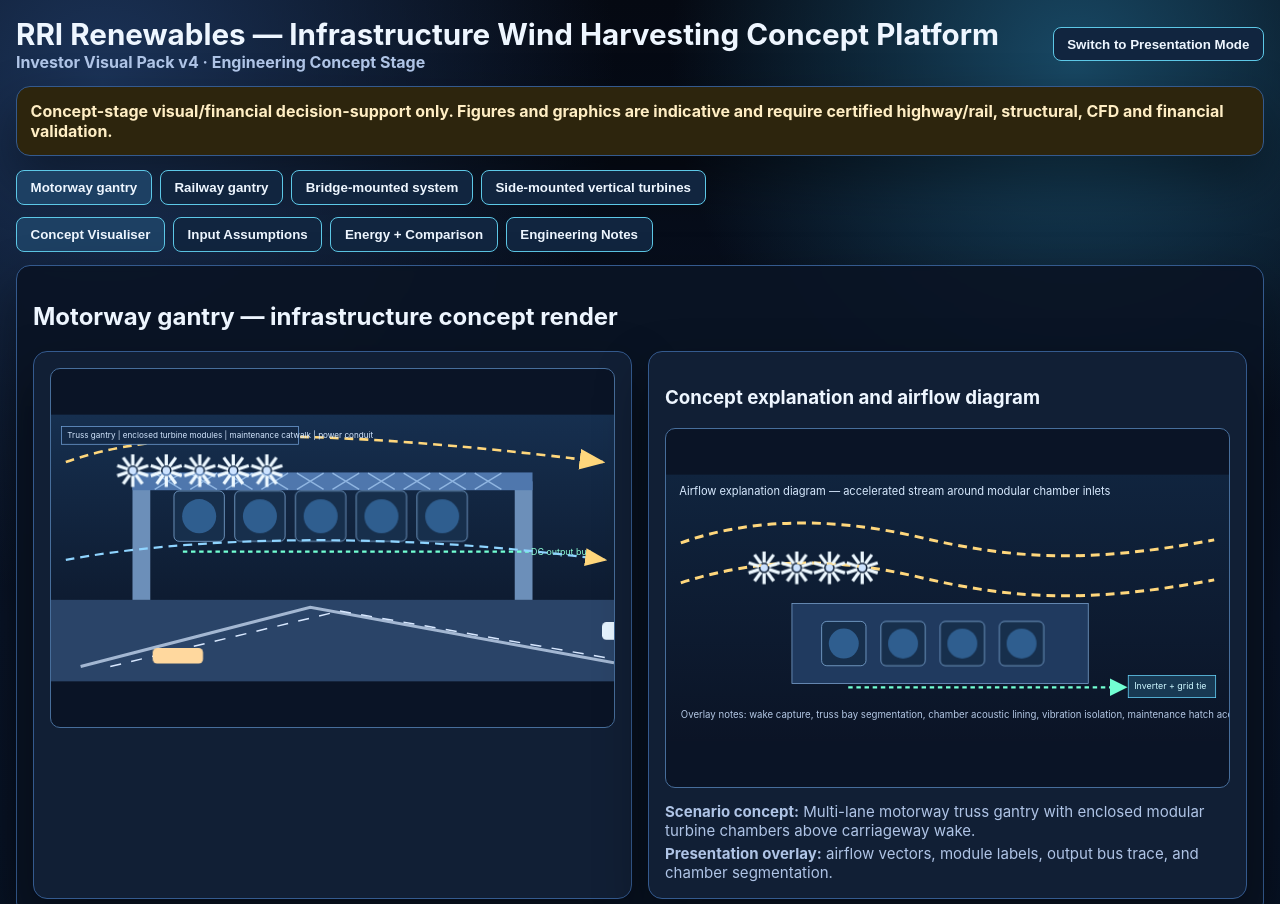
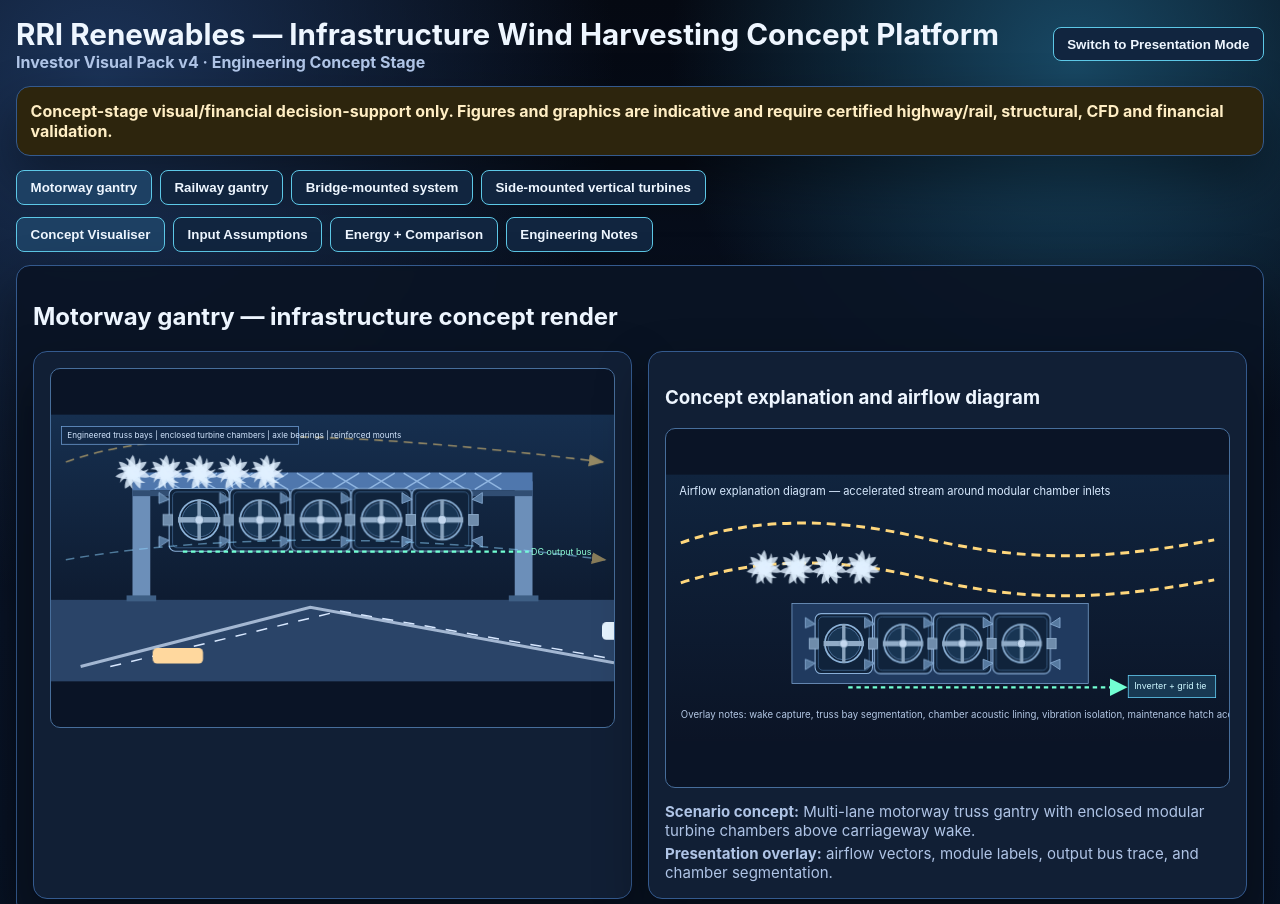
Before and after one commit to Larq2026/rri-renewables-concept-lab, a plain HTML site: page index.html in a window 1280 px wide. Shown: the top 904 px of the page. Drawn offline with Linux system fonts and the light colour scheme.

Commit message:
Redesign turbine chambers with structural integration

```diff
--- a/index.html
+++ b/index.html
@@ -114,7 +114,22 @@ const rho=1.225; const fmt=(n,d=2)=>Number(n).toLocaleString("en-GB",{maximumFra
 function renderScenarioButtons(){const bar=document.getElementById("scenarioBar");bar.innerHTML="";Object.entries(scenarioConfig).forEach(([key,v])=>{const b=document.createElement("button");b.textContent=v.label;b.className=key===currentScenario?"active":"";b.onclick=()=>{currentScenario=key;renderScenarioButtons();renderScene();recalc();};bar.appendChild(b);});}
 function renderInputs(){const w=document.getElementById("inputs");w.innerHTML="";assumptionConfig.forEach(([k,l])=>{const d=document.createElement("div");d.innerHTML=`<label for='${k}'>${l}</label><input id='${k}' type='number' step='any' value='${state[k]}'>`;w.appendChild(d);d.querySelector("input").addEventListener("input",e=>{state[k]=parseFloat(e.target.value)||0;recalc();});});}
 
-function chamber(x,y,s=1){return `<g><rect x='${x-34*s}' y='${y-34*s}' width='${68*s}' height='${68*s}' rx='7' fill='#172f4c' stroke='#88b3e0'/><circle cx='${x}' cy='${y}' r='${23*s}' fill='#2f5e8f'/><g class='rotor' transform='translate(${x},${y})'>${Array.from({length:10}).map((_,i)=>`<rect x='-2.2' y='-22' width='4.4' height='15' fill='#edf8ff' transform='rotate(${i*36})'/>`).join("")}<circle r='5' fill='#cde3ff'/></g></g>`;}
+function chamber(x,y,s=1){return `<g>
+  <rect x='${x-44*s}' y='${y-46*s}' width='${88*s}' height='${92*s}' rx='8' fill='#10233b' stroke='#89aed7' stroke-width='1.5'/>
+  <rect x='${x-39*s}' y='${y-41*s}' width='${78*s}' height='${82*s}' rx='6' fill='none' stroke='#395d84' stroke-width='1.2'/>
+  <circle cx='${x}' cy='${y}' r='${29*s}' fill='none' stroke='#8cb2d8' stroke-width='2.4'/>
+  <circle cx='${x}' cy='${y}' r='${25*s}' fill='#183553' stroke='#4f759e' stroke-width='1.2'/>
+  <rect x='${x-2.6*s}' y='${y-30*s}' width='${5.2*s}' height='${60*s}' fill='#8aa4be'/>
+  <rect x='${x-31*s}' y='${y-4*s}' width='${62*s}' height='${8*s}' fill='#90abc7'/>
+  <g class='rotor' transform='translate(${x},${y})'>${Array.from({length:7}).map((_,i)=>`<path d='M0 -24 C4 -19 5 -8 2 2 C-2 10 -1 16 0 22 C-5 18 -8 8 -8 -2 C-7 -11 -4 -18 0 -24Z' fill='rgba(225,240,255,.82)' transform='rotate(${i*51.4})'/>`).join("")}</g>
+  <circle cx='${x}' cy='${y}' r='${6.4*s}' fill='#c4d8ef' stroke='#6f8ca9'/>
+  <rect x='${x-53*s}' y='${y-8*s}' width='${14*s}' height='${16*s}' fill='#6f8cab' stroke='#99b7d4'/>
+  <rect x='${x+39*s}' y='${y-8*s}' width='${14*s}' height='${16*s}' fill='#6f8cab' stroke='#99b7d4'/>
+  <path d='M${x-44*s} ${y-30*s} L${x-59*s} ${y-40*s} L${x-59*s} ${y-24*s} Z' fill='#56799f' stroke='#90b4db'/>
+  <path d='M${x+44*s} ${y-30*s} L${x+59*s} ${y-40*s} L${x+59*s} ${y-24*s} Z' fill='#56799f' stroke='#90b4db'/>
+  <path d='M${x-44*s} ${y+30*s} L${x-59*s} ${y+40*s} L${x-59*s} ${y+24*s} Z' fill='#56799f' stroke='#90b4db'/>
+  <path d='M${x+44*s} ${y+30*s} L${x+59*s} ${y+40*s} L${x+59*s} ${y+24*s} Z' fill='#56799f' stroke='#90b4db'/>
+</g>`;}
 
 function renderScene(){
   const cfg=scenarioConfig[currentScenario];
@@ -125,17 +140,17 @@ function renderScene(){
   <rect width='760' height='360' fill='url(#bg)'/>
   <rect y='250' width='760' height='110' fill='${isRail?"#324b6f":"#2a4468"}'/>
   ${isRail?"<rect x='20' y='275' width='720' height='6' fill='#e7f0ff'/><rect x='20' y='312' width='720' height='6' fill='#e7f0ff'/><line x1='35' y1='298' x2='725' y2='298' stroke='#99b6da' stroke-width='3'/>":"<path d='M40 340 L350 260 L760 335' fill='none' stroke='#d8e8ff' stroke-width='4' opacity='.7'/><path d='M80 340 L390 265 L760 330' fill='none' stroke='#d8e8ff' stroke-width='2' stroke-dasharray='15 14'/>"}
-  <rect x='110' y='90' width='24' height='160' fill='#6c8fb9'/><rect x='626' y='90' width='24' height='160' fill='#6c8fb9'/>
-  <rect x='110' y='78' width='540' height='24' fill='#4f77ad'/>
+  <rect x='110' y='90' width='24' height='160' fill='#6c8fb9'/><rect x='626' y='90' width='24' height='160' fill='#6c8fb9'/><rect x='102' y='244' width='40' height='8' fill='#3e5f85'/><rect x='618' y='244' width='40' height='8' fill='#3e5f85'/>
+  <rect x='110' y='78' width='540' height='24' fill='#4f77ad'/><rect x='110' y='102' width='540' height='8' fill='#314e73'/>
   <g stroke='#8fb5e1' stroke-width='2'>${[140,188,236,284,332,380,428,476,524,572].map(x=>`<line x1='${x}' y1='79' x2='${x+36}' y2='101'/><line x1='${x}' y1='101' x2='${x+36}' y2='79'/>`).join("")}</g>
-  ${[200,282,364,446,528].map((x)=>chamber(x,137,1)).join("")}
+  ${[200,282,364,446,528].map((x)=>chamber(x,142,0.92)).join("")}
   <line x1='174' y1='185' x2='645' y2='185' class='energy-flow' stroke='#72ffd3' stroke-width='3'/><text x='648' y='189' fill='#8fffd6' font-size='12'>DC output bus</text>
-  <path d='M20 64 C140 20,360 16,745 64' class='airflow' stroke='#ffd77c' stroke-width='3.5' fill='none' marker-end='url(#arr)'/>
-  <path d='M20 196 C170 168,440 154,748 196' class='${isRail?"airflow-rail":"airflow"}' stroke='#8fd4ff' stroke-width='3' fill='none' marker-end='url(#arr)'/>
+  <path d='M20 64 C140 20,360 16,745 64' class='airflow' stroke='#ffd77c' stroke-width='2.1' opacity='.55' fill='none' marker-end='url(#arr)'/>
+  <path d='M20 196 C170 168,440 154,748 196' class='${isRail?"airflow-rail":"airflow"}' stroke='#8fd4ff' stroke-width='2' opacity='.5' fill='none' marker-end='url(#arr)'/>
   ${isRail?"<g class='train'><rect x='20' y='274' width='300' height='38' rx='10' fill='#dfebff'/><rect x='56' y='282' width='42' height='16' fill='#244468'/><rect x='112' y='282' width='42' height='16' fill='#244468'/></g>":"<g class='vehicle'><rect x='20' y='280' width='72' height='24' rx='6' fill='#e6f4ff'/><rect x='108' y='283' width='92' height='20' rx='6' fill='#74b6ff'/></g><g class='vehicle2'><rect x='30' y='315' width='68' height='21' rx='6' fill='#ffd89e'/></g>"}
   ${isBridge?"<text x='520' y='245' fill='#ffd8a8' font-size='12'>Bridge deck brackets + tuned dampers</text>":""}
   ${isSide?"<g><rect x='46' y='128' width='18' height='122' fill='#6286b4'/><ellipse cx='55' cy='151' rx='14' ry='24' fill='#305e8d'/><g class='rotor' transform='translate(55,151)'><rect x='-2' y='-17' width='4' height='34' fill='#dbf6ff'/><rect x='-17' y='-2' width='34' height='4' fill='#dbf6ff'/></g></g>":""}
-  <rect x='14' y='16' width='320' height='24' class='label-chip'/><text x='22' y='32' class='label-text'>Truss gantry | enclosed turbine modules | maintenance catwalk | power conduit</text>`;
+  <rect x='14' y='16' width='320' height='24' class='label-chip'/><text x='22' y='32' class='label-text'>Engineered truss bays | enclosed turbine chambers | axle bearings | reinforced mounts</text>`;
 
   document.getElementById("airflowSvg").innerHTML=`<defs><linearGradient id='expBg' x1='0' x2='0' y1='0' y2='1'><stop offset='0' stop-color='#10243e'/><stop offset='1' stop-color='#0b1426'/></linearGradient><marker id='arrE' markerWidth='8' markerHeight='8' refX='7' refY='4' orient='auto'><polygon points='0 0,8 4,0 8' fill='#72ffd3'/></marker></defs>
   <rect width='760' height='360' fill='url(#expBg)'/>
```
